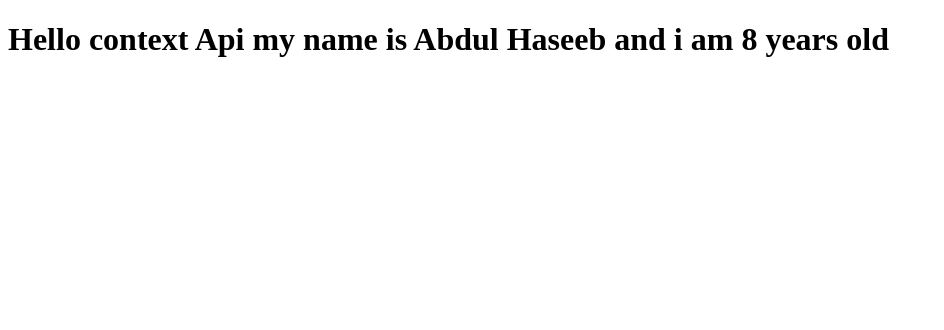
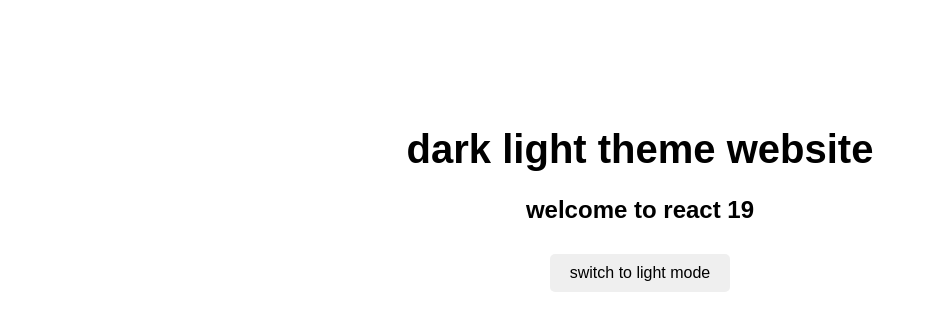
Before and after one commit to Usman-Javed-07/react-course, a React (Vite) app: page / in a window 1280 px wide. Shown: the top 330 px of the page, without its empty margins (0-944 px from the left). Built offline with nearby package versions, Linux system fonts and the light colour scheme.

Commit message:
light and dark mode in react js

```diff
--- a/src/App.jsx
+++ b/src/App.jsx
@@ -28,11 +28,11 @@
 
 // import { UseId } from "./components/Hooks/useid/useid"
 // import {  PropDrilling  } from "./components/propDrilling"
-import { BioProvider } from "./components/contextApi/index"
-import { Home } from "./components/contextApi/Home"
+// import { BioProvider } from "./components/contextApi/index"
+// import { Home } from "./components/contextApi/Home"
 
 // import { ContactForm } from "./components/Hooks/ContactForm"
-
+import { DarkLight, ThemeProvider } from "./components/contextApi/DarkLight"
 
 
 // export const App = ()=>{
@@ -63,9 +63,13 @@ export const App = ()=> {
       {/* <ForwardRef /> */}
       {/* <UseId/> */}
       {/* < PropDrilling /> */}
-      <BioProvider>
+      {/* <BioProvider>
          <Home/>
-         </BioProvider>
+         </BioProvider> */}
+  <ThemeProvider>
+   <DarkLight/>
+  </ThemeProvider>
+
 
   {/* <ReactUseEffect/> */}
      {/* <ContactForm/> */}
--- /dev/null
+++ b/src/components/contextApi/DarkLight.jsx
@@ -0,0 +1,30 @@
+import {createContext, useState,use } from "react";
+import "./darktheme.css"
+
+export const ThemeContext = createContext()
+
+export const ThemeProvider = ({children}) => {
+
+    const [theme , setTheme] = useState("dark")
+    const handleToggleTheme = ()=> {
+        return setTheme ((prevTheme) => (prevTheme === "dark" ? "light" : "dark"))
+    }
+
+    return (
+        <ThemeContext.Provider value={{theme, handleToggleTheme}}>{children}</ThemeContext.Provider>
+    )
+
+}
+
+// creating a component
+
+export const DarkLight = ()=> {
+    const { theme , handleToggleTheme} = use(ThemeContext)
+    return (
+        <div className={`${theme === "dark" ? "bg-gray-800": "bg-white"}`}>
+            <h1>dark light theme website</h1>
+            <h3>welcome to react 19 </h3>
+            <button onClick={handleToggleTheme}> {theme === "dark" ? "switch to light mode" : "switch to dark mode"}</button>
+        </div>
+    )
+}
--- /dev/null
+++ b/src/components/contextApi/darktheme.css
@@ -0,0 +1,57 @@
+/* General reset */
+body {
+    margin: 0;
+    padding: 0;
+    font-family: Arial, sans-serif;
+    transition: background-color 0.3s ease, color 0.3s ease;
+  }
+
+  /* Container */
+  div {
+    text-align: center;
+    padding: 50px;
+    min-height: 100vh;
+  }
+
+  /* Headings */
+  h1 {
+    font-size: 2.5rem;
+    margin-bottom: 20px;
+  }
+
+  h3 {
+    font-size: 1.5rem;
+    margin-bottom: 30px;
+  }
+
+  /* Button */
+  button {
+    padding: 10px 20px;
+    font-size: 1rem;
+    border: none;
+    border-radius: 5px;
+    cursor: pointer;
+    transition: background-color 0.3s ease, color 0.3s ease;
+  }
+
+  /* Dark theme */
+  body.dark {
+    background-color: #121212;
+    color: #ffffff;
+  }
+
+  body.dark button {
+    background-color: #ffffff;
+    color: #121212;
+  }
+
+  /* Light theme */
+  body.light {
+    background-color: #ffffff;
+    color: #121212;
+  }
+
+  body.light button {
+    background-color: #121212;
+    color: #ffffff;
+  }
```
Also changed, not shown: src/components/Hooks/useReducer/index.jsx (added), 1 other file (tests, documents, lock files or other folders).
